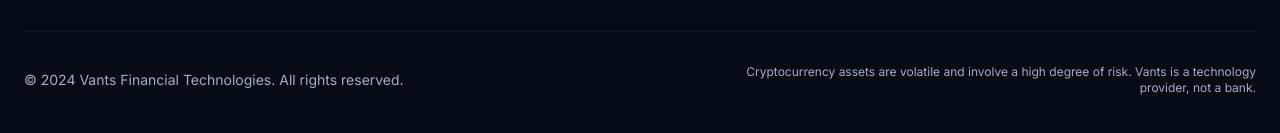
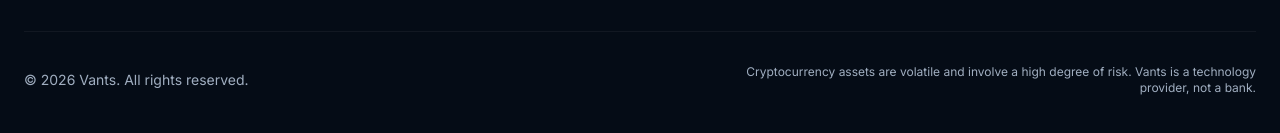
Before and after one commit to vhendala/vants-landing-page-nova, a React (Vite) app: page / in a window 1280 px wide. Shown: the part 3990-4123 px from the top of the page. Built offline with nearby package versions, Linux system fonts and the light colour scheme.

Commit message:
Update copyright to 2026 and simplify company name

```diff
--- a/src/components/Footer.tsx
+++ b/src/components/Footer.tsx
@@ -83,7 +83,7 @@ export const Footer = () => {
 
         <div className="pt-6 md:pt-8 border-t border-white/5 flex flex-col md:flex-row justify-between items-center gap-4">
           <p className="text-xs md:text-sm text-muted-foreground text-center md:text-left">
-            © 2024 Vants Financial Technologies. All rights reserved.
+            © 2026 Vants. All rights reserved.
           </p>
           <div className="text-[10px] md:text-xs text-muted-foreground max-w-lg text-center md:text-right">
             Cryptocurrency assets are volatile and involve a high degree of risk. Vants is a technology provider, not a bank.
```
